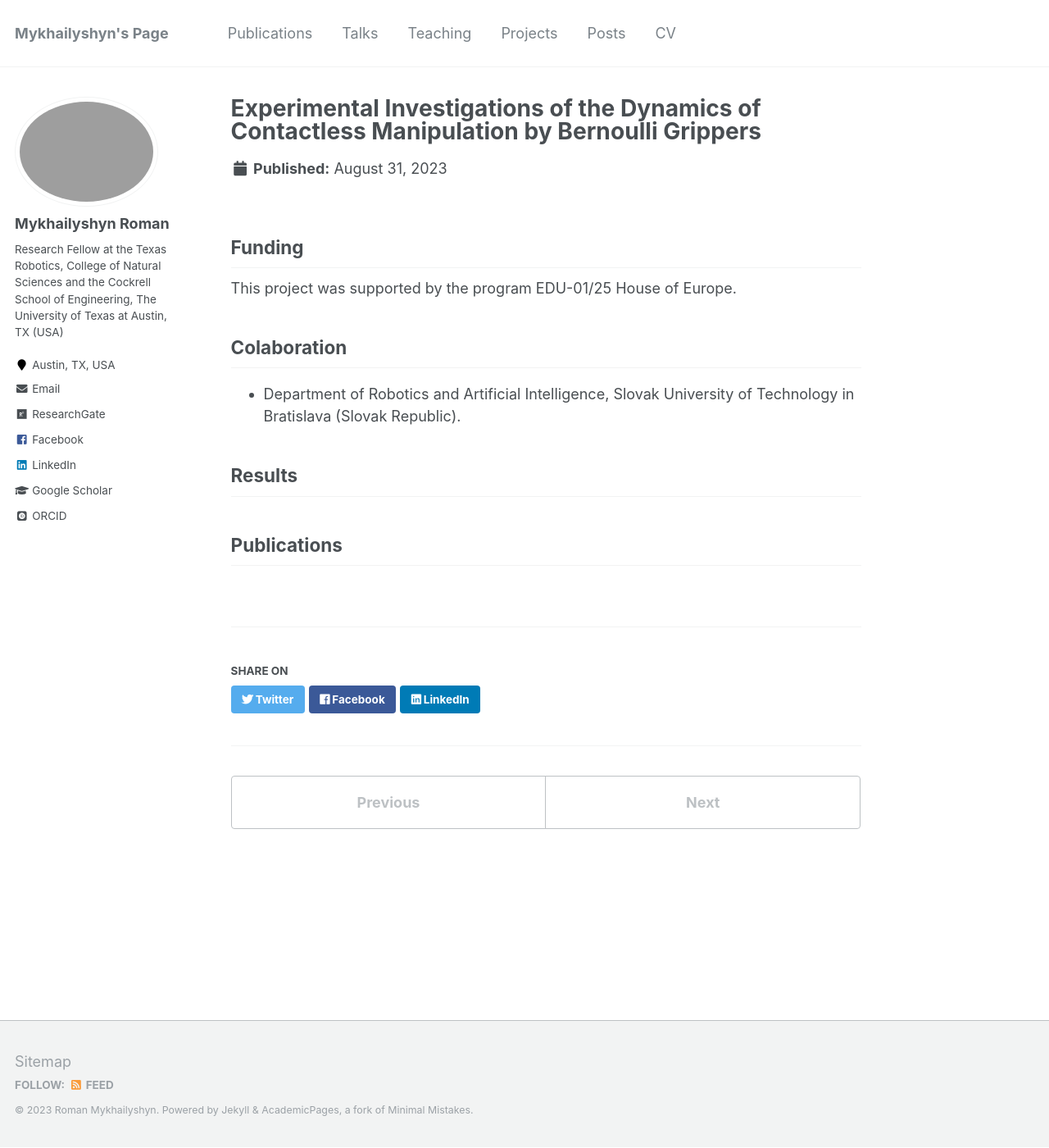
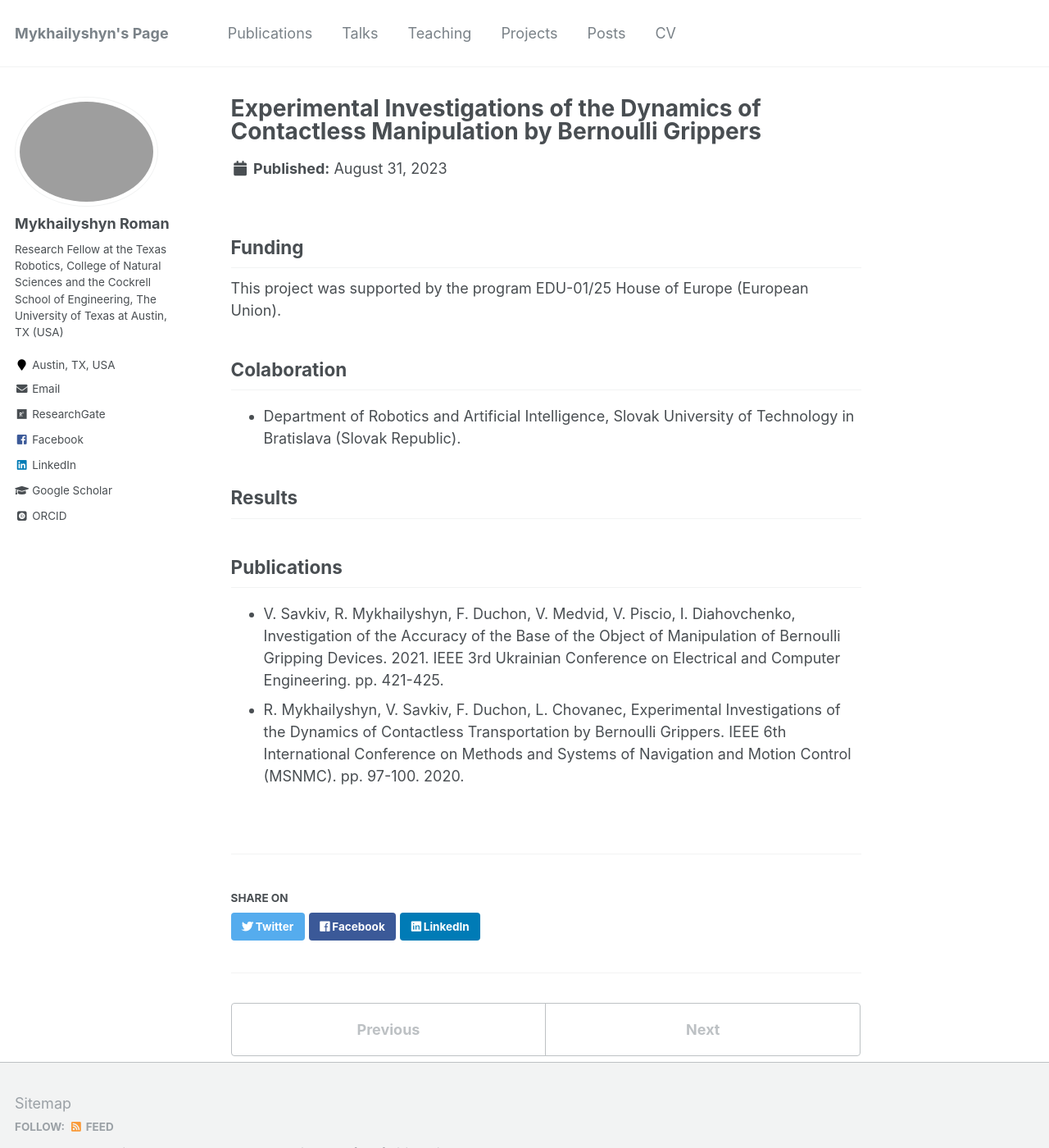
Before and after one commit to RomanMykhailyshyn/RomanMykhailyshyn.github.io, a Jekyll site: the page built from _portfolio/portfolio-5.md, in a window 1280 px wide and 1400 px high. Shown: the whole window at 82% size. Built offline with Jekyll 4.4.1, drawn with Linux system fonts in a browser that asks for light colours; some web fonts are replaced.

Commit message:
Update portfolio-5.md

```diff
--- a/_portfolio/portfolio-5.md
+++ b/_portfolio/portfolio-5.md
@@ -4,7 +4,7 @@ excerpt: "<br/><img src='/images/P4.png' width='500'>"
 collection: portfolio
 ---
 ## Funding
-This project was supported by the program EDU-01/25 House of Europe.
+This project was supported by the program EDU-01/25 House of Europe (European Union).
 
 ## Colaboration
 * Department of Robotics and Artificial Intelligence, Slovak University of Technology in Bratislava (Slovak Republic).
@@ -12,3 +12,6 @@ This project was supported by the program EDU-01/25 House of Europe.
 ## Results
 
 ## Publications
+
+* V. Savkiv, R. Mykhailyshyn, F. Duchon, V. Medvid, V. Piscio, I. Diahovchenko, Investigation of the Accuracy of the Base of the Object of Manipulation of Bernoulli Gripping Devices. 2021. IEEE 3rd Ukrainian Conference on Electrical and Computer Engineering. pp. 421-425.
+* R. Mykhailyshyn, V. Savkiv, F. Duchon, L. Chovanec, Experimental Investigations of the Dynamics of Contactless Transportation by Bernoulli Grippers. IEEE 6th International Conference on Methods and Systems of Navigation and Motion Control (MSNMC). pp. 97-100. 2020.
```
